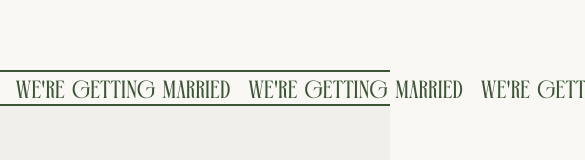
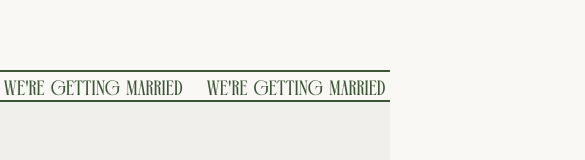
Before and after one commit to stivona/wedding-website, a Next.js app: page / in a window 390 px wide. Shown: the part 763-923 px from the top of the page, 585 px wide, since content can reach past the window. Built offline with nearby package versions, Linux system fonts and the light colour scheme; a web font is replaced by a local one.

Commit message:
Add redirects for admin page and update styles for banners and text
- Implemented a redirect from /admin to an external Notion page.
- Adjusted styles for the repeating banner to improve layout and responsiveness.
- Enhanced text styles for better visibility across different screen sizes.

```diff
--- a/app/globals.css
+++ b/app/globals.css
@@ -60,12 +60,12 @@
 
 /* Repeating text banner */
 .repeat-banner {
-  @apply w-full whitespace-nowrap bg-cream border-y-2 border-olive flex items-center justify-center;
+  @apply w-full max-w-[100vw] overflow-x-hidden bg-cream border-y-2 border-olive flex items-center justify-center;
   padding-top: 8px;
 }
 
 .repeat-text {
-  @apply font-heading text-olive text-2xl md:text-3xl lg:text-4xl uppercase tracking-wide;
+  @apply font-heading text-olive text-xl sm:text-2xl md:text-3xl lg:text-4xl uppercase tracking-wide whitespace-nowrap;
   line-height: 1;
   display: flex;
   align-items: center;
--- a/app/page.tsx
+++ b/app/page.tsx
@@ -33,7 +33,7 @@ export default function Home() {
 
       {/* We're Getting Married Repeating Banner */}
       <div className="repeat-banner">
-        <div className="flex justify-around w-full px-4" style={{ gap: '18px' }}>
+        <div className="flex w-full max-w-full justify-center gap-6 px-4 sm:gap-8 md:justify-around md:gap-[18px]">
           <span className="repeat-text">WE&apos;RE GETTING MARRIED</span>
           <span className="repeat-text">WE&apos;RE GETTING MARRIED</span>
           <span className="repeat-text hidden sm:inline">WE&apos;RE GETTING MARRIED</span>
--- a/next.config.mjs
+++ b/next.config.mjs
@@ -1,4 +1,15 @@
 /** @type {import('next').NextConfig} */
-const nextConfig = {};
+const nextConfig = {
+  async redirects() {
+    return [
+      {
+        source: "/admin",
+        destination:
+          "https://ribbon-month-841.notion.site/Admin-3371286404948050a2cecf82e5c554ad",
+        permanent: false,
+      },
+    ];
+  },
+};
 
 export default nextConfig;
```
